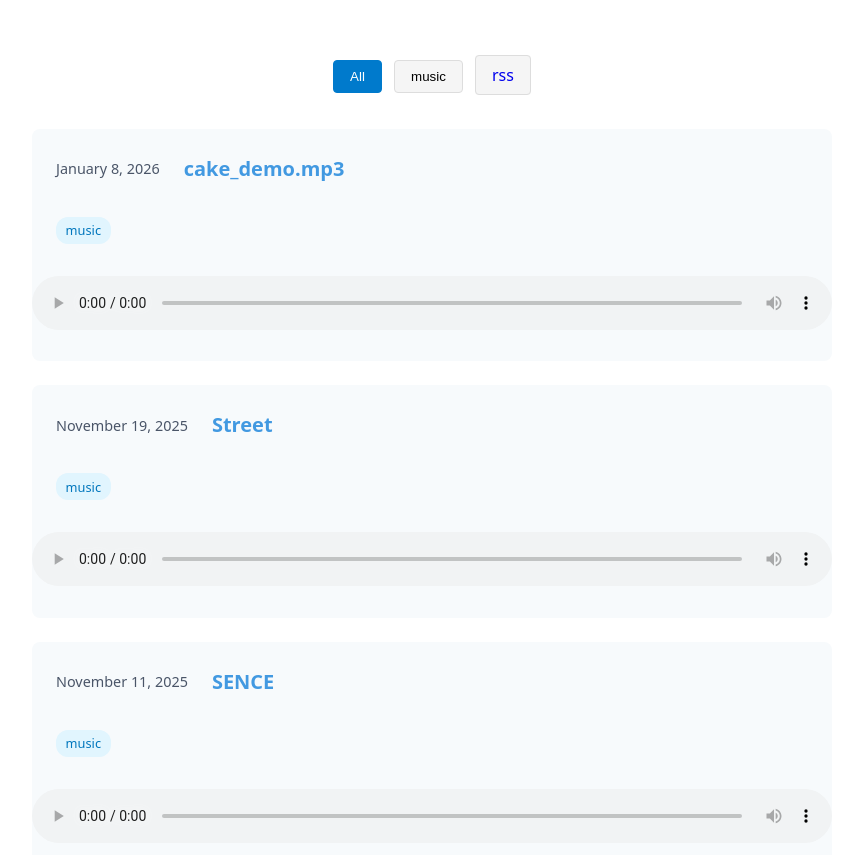
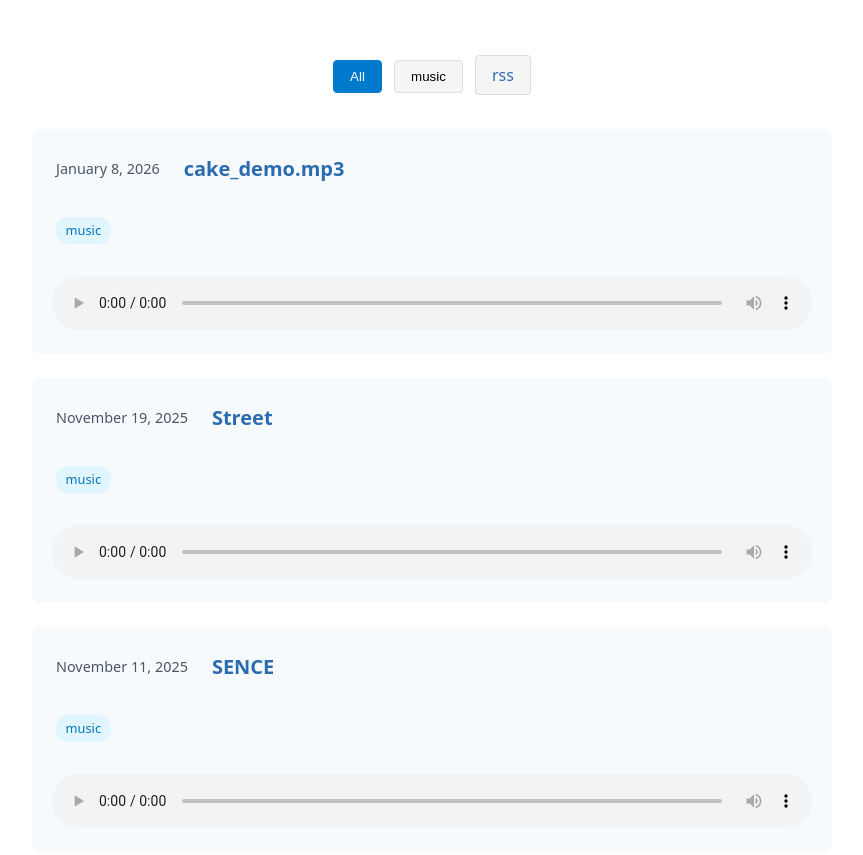
Before and after one commit to AubreyMcCarthy/words, a website: page docs/index.html in a window 1280 px wide. Shown: the top 855 px of the page, without its empty margins (208-1071 px from the left). Drawn offline with Linux system fonts and the light colour scheme.

Commit message:
link colouring

```diff
--- a/docs/styles.css
+++ b/docs/styles.css
@@ -35,6 +35,11 @@ body {
 
 a {
 	text-decoration: none;
+	color: var(--link-color);
+}
+
+a {
+	color: var(--link-color-hover);
 }
 
 .portfolio-item {
@@ -87,13 +92,11 @@ a {
 }
 
 .portfolio-section a {
-	color: var(--link-color);
 	text-decoration: none;
 	transition: color var(--transition-speed);
 }
 
 .portfolio-section a:hover {
-	color: var(--link-color-hover);
 }
 
 
@@ -143,5 +146,7 @@ a {
 }
 
 audio {
-	width: 100%;
+	width: calc(100% - 40px);
+	display: block;
+	margin: auto;
 }
```
